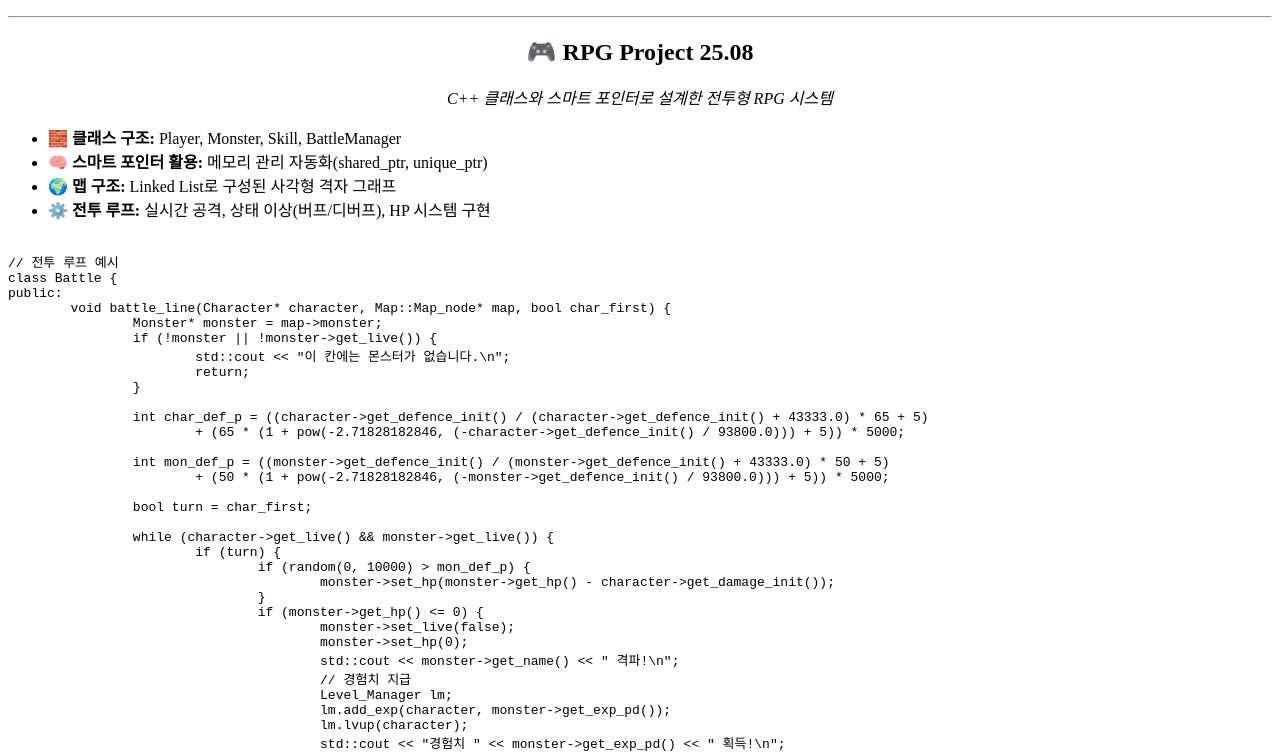
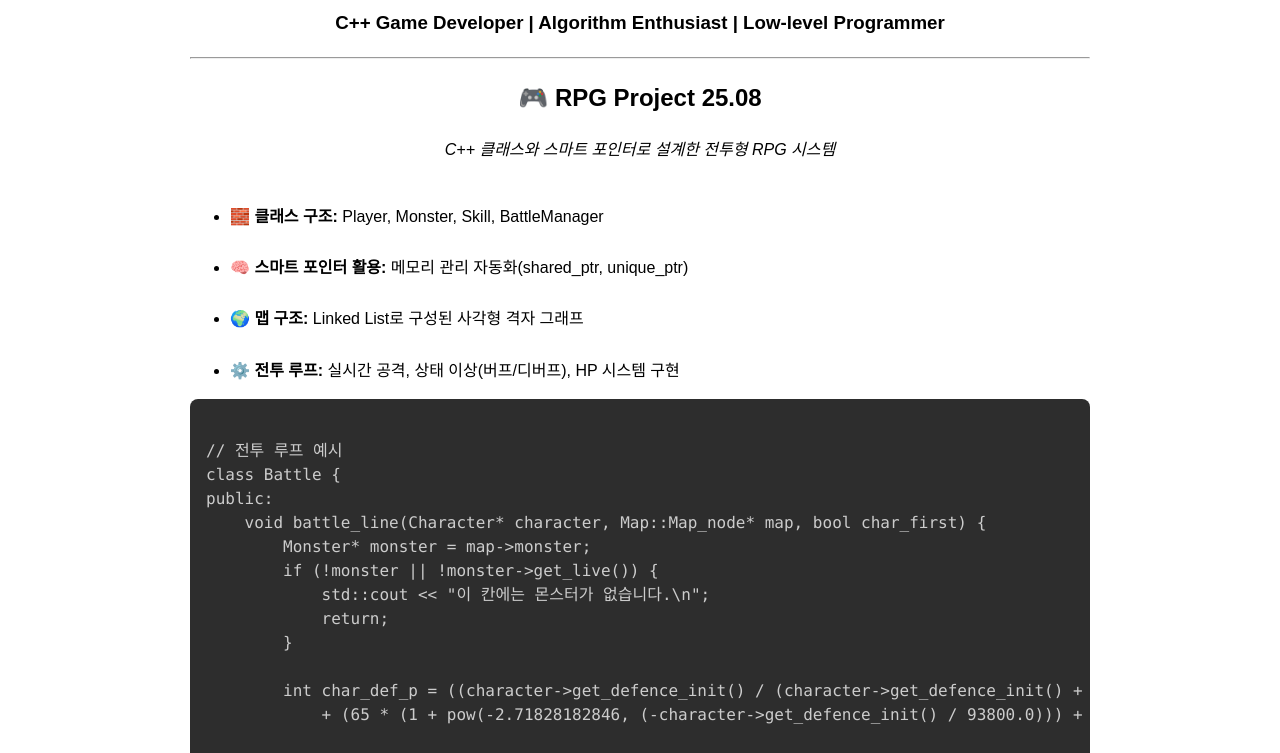
Before and after one commit to namgyumo/My_Portfolio_overview, a plain HTML site: page index.html in a window 1280 px wide. Shown: the part 106-859 px from the top of the page. Drawn offline with nearby package versions, Linux system fonts and the light colour scheme.

Commit message:
Update index.html

```diff
--- a/index.html
+++ b/index.html
@@ -1,9 +1,22 @@
 <!DOCTYPE html>
 <html>
 <head>
-    <title>
-      Gyumo`s portfolio overview
-    </title>
+    <title>Gyumo`s portfolio overview</title>
+
+    <link href="https://cdnjs.cloudflare.com/ajax/libs/prism/1.29.0/themes/prism-tomorrow.min.css" rel="stylesheet" />
+
+    <style>
+        body {
+            font-family: sans-serif;
+            line-height: 1.6;
+            margin: 0 auto;
+            max-width: 900px;
+            padding: 20px;
+        }
+        pre[class*="language-"] {
+            border-radius: 8px; /* 코드 블록 모서리를 둥글게 */
+        }
+    </style>
 </head>
 <body>
     <h1 align="center">⚡ NamGyumo's Core Projects Overview ⚡</h1>
@@ -11,7 +24,6 @@
 
     <hr>
 
-<!-- RPG PROJECT -->
     <h2 align="center">🎮 RPG Project 25.08</h2>
     <p align="center"><i>C++ 클래스와 스마트 포인터로 설계한 전투형 RPG 시스템</i></p>
 
@@ -22,8 +34,7 @@
       <li>⚙️ <b>전투 루프:</b> 실시간 공격, 상태 이상(버프/디버프), HP 시스템 구현</li>
     </ul>
 
-<pre>
-<code class="language-cpp">
+    <pre><code class="language-cpp">
 // 전투 루프 예시
 class Battle {
 public:
@@ -75,8 +86,7 @@ public:
 	}
 
 }
-</code>
-</pre>
+</code></pre>
 
     <p align="center">
       <img src="https://raw.githubusercontent.com/devicons/devicon/master/icons/cplusplus/cplusplus-original.svg" width="40" height="40"/>
@@ -89,7 +99,6 @@ public:
 
     <hr>
 
-<!-- BACKJOON -->
     <h2 align="center">🧮 Baekjoon Algorithm Solutions</h2>
     <p align="center"><i>C언어로 실버 등급 문제를 해결하며 논리적 사고력과 최적화 능력 향상</i></p>
 
@@ -99,8 +108,7 @@ public:
       <li>🔍 <b>학습 포인트:</b> 포인터,동적할다, 구조체, 시간 복잡도 계산</li>
     </ul>
 
-<pre>
-<code class="language-c">
+    <pre><code class="language-c">
 #include &lt;stdio.h&gt;
 
 int main() {
@@ -149,8 +157,7 @@ void heapsort(Books arr[], int arr_size,int islast) {
 		heapify(arr, i, 0,islast);
 	}
 }
-</code>
-</pre>
+</code></pre>
 
     <p align="center">
       <img src="https://raw.githubusercontent.com/devicons/devicon/master/icons/c/c-original.svg" width="40" height="40"/>
@@ -162,7 +169,6 @@ void heapsort(Books arr[], int arr_size,int islast) {
 
     <hr>
 
-<!-- DATA STRUCTURE -->
     <h2 align="center">🧱 Data Structure Practice</h2>
     <p align="center"><i>C언어로 직접 구현한 자료구조 (LinkedList, BST, Heap, Merge Sort, Graph)</i></p>
 
@@ -172,8 +178,7 @@ void heapsort(Books arr[], int arr_size,int islast) {
       <li>🧮 <b>Heap Sort / Merge Sort</b> – 정렬 알고리즘 직접 구현</li>
     </ul>
 
-<pre>
-<code class="language-c">
+    <pre><code class="language-c">
 //링크드 리스트 기반 이진 탐색
 typedef struct BST {
 	long long data;
@@ -219,8 +224,7 @@ void insert_node(long long data, BST** head) {
 		last->right = insert;
 	}
 }
-</code>
-</pre>
+</code></pre>
 
     <p align="center">
       <img src="https://raw.githubusercontent.com/devicons/devicon/master/icons/c/c-original.svg" width="40" height="40"/>
@@ -232,7 +236,6 @@ void insert_node(long long data, BST** head) {
 
     <hr>
 
-<!-- SUMMARY -->
     <h2 align="center">📘 Summary</h2>
     <table align="center" border="1" cellpadding="10">
       <tr>
@@ -264,5 +267,8 @@ void insert_node(long long data, BST** head) {
     <hr>
 
     <h4 align="center">🚀 Created by Nam-Gyumo (남삣삐) | C++ Game Engine Developer in Progress</h4>
+
+    <script src="https://cdnjs.cloudflare.com/ajax/libs/prism/1.29.0/components/prism-core.min.js"></script>
+    <script src="https://cdnjs.cloudflare.com/ajax/libs/prism/1.29.0/plugins/autoloader/prism-autoloader.min.js"></script>
 </body>
 </html>
```
Lines whose indentation alone changed are shown as unchanged.
